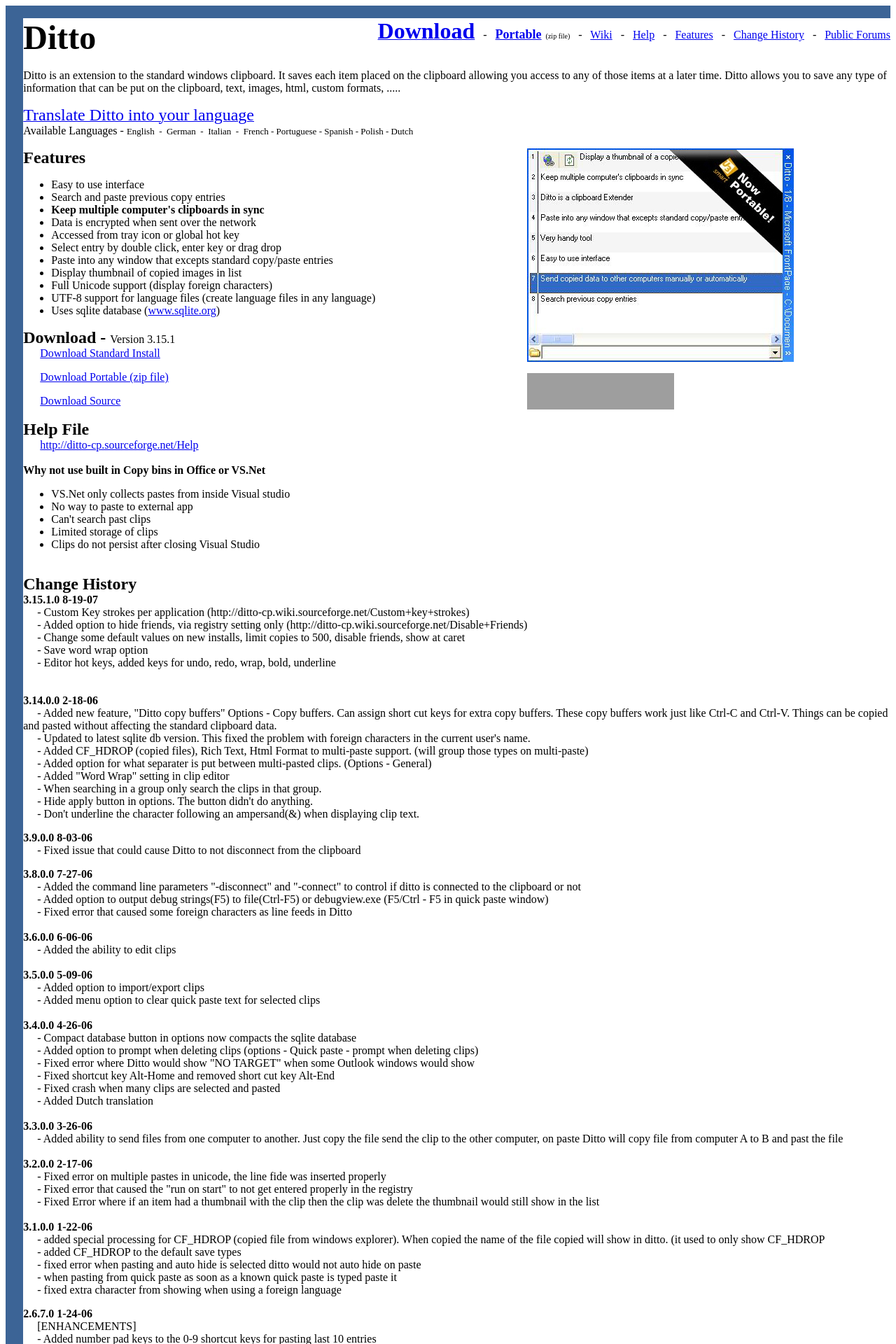
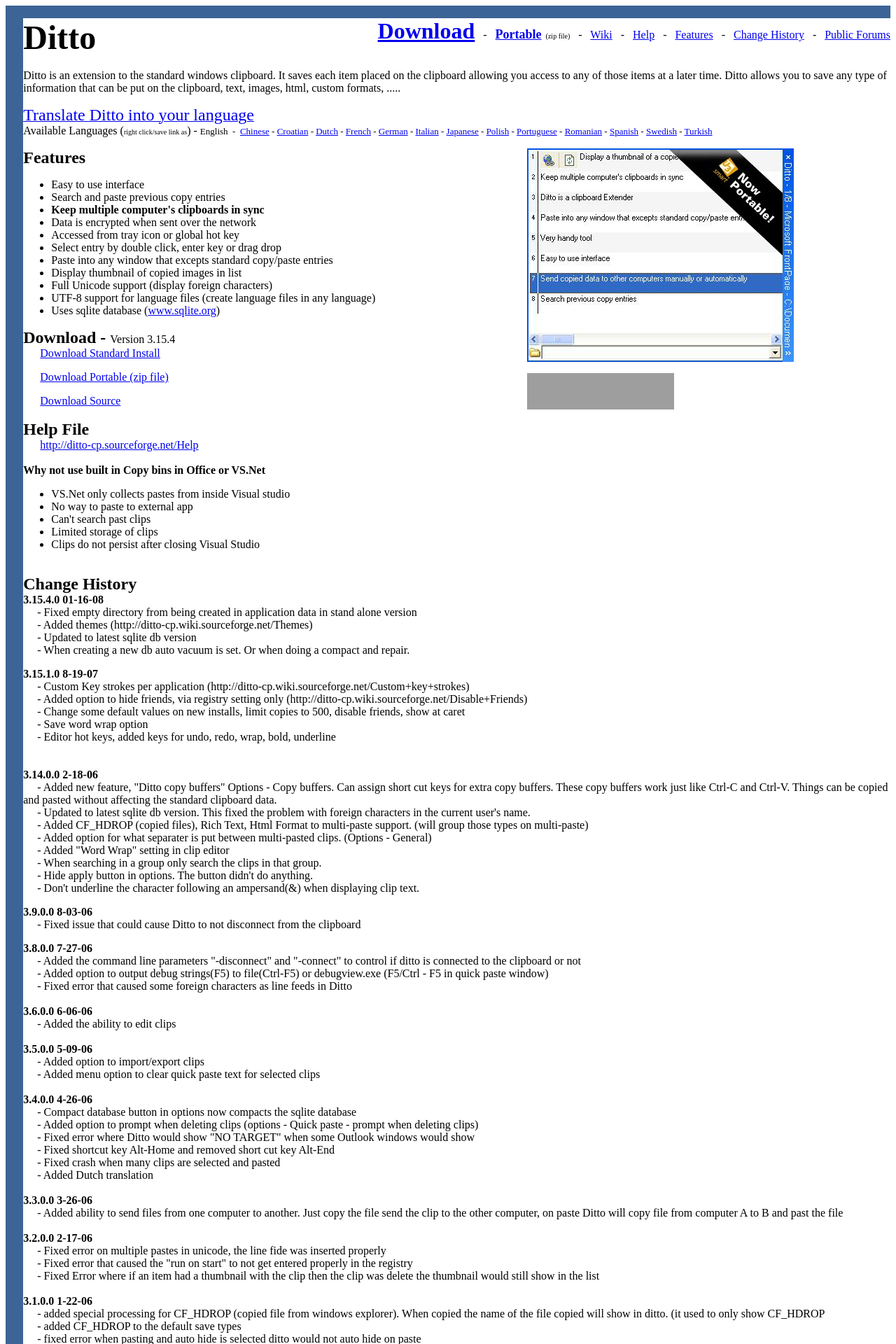
Before and after one commit to sabrogden/Ditto, a PHP site: page / in a window 1280 px wide; the page is wider, and only the part inside the window is pictured. Shown: the top 1920 px of that part at 70% size. Run offline with PHP 8.4, Linux system fonts and the light colour scheme; grey boxes are pictures that could not be loaded.

Commit message:
updated web page and portable build to include themes properly [SAB]
git-svn-id: svn://svn.code.sf.net/p/ditto-cp/code/trunk@428 595ec19a-5cb4-439b-94a8-42fb3063c22c

```diff
--- a/WebSite/index.php
+++ b/WebSite/index.php
@@ -23,8 +23,10 @@
 
     </td>
     <td width="83%" height="40" align="right" valign="top">
-    <a href="http://prdownloads.sourceforge.net/ditto-cp/Ditto_Setup_3_15_1_0.exe?download"><font size="6"><b>Download</b></font></a>&nbsp;&nbsp;
-    -&nbsp;&nbsp; <a href="http://prdownloads.sourceforge.net/ditto-cp/Ditto_Portable_3_15_1_0.zip?download"><font size="4"><b>Portable</b></font></a><font size="5">
+    <font size="6"><b>
+    <a href="http://prdownloads.sourceforge.net/ditto-cp/Ditto_Setup_3_15_4_0.exe?download">Download</a></b></font>&nbsp;&nbsp;
+    -&nbsp;&nbsp; <font size="4"><b>
+    <a href="http://prdownloads.sourceforge.net/ditto-cp/Ditto_Portable_3_15_4_0.zip?download">Portable</a></b></font><font size="5">
     </font><font size="1">(zip file)</font>&nbsp;&nbsp; -&nbsp;&nbsp; <a href="http://ditto-cp.wiki.sourceforge.net/">Wiki</a>&nbsp;&nbsp;
     -&nbsp;&nbsp; <a href="http://ditto-cp.sourceforge.net/Help">Help</a>&nbsp;&nbsp;
     -&nbsp;&nbsp; <a href="#Features">Features</a>&nbsp;&nbsp; -&nbsp;&nbsp; <a href="#Change History">Change History</a>&nbsp;&nbsp;
@@ -44,10 +46,14 @@
 that can be put on the clipboard, text, images, html, custom formats, .....<p><a href="Language.php"><font size="5">Translate Ditto into your language</font></a><font size="5">
 </font>
 <font size="3"><br>
-Available Languages - </font><font size="2">English&nbsp;
-        -&nbsp;&nbsp;German&nbsp; -&nbsp; Italian&nbsp; -&nbsp; French
-- Portuguese - Spanish - Polish - Dutch<br>
-</font></p>
+Available Languages (</font><font size="1">right click/save link as</font><font size="3">) - </font><font size="2">English&nbsp;
+        -&nbsp;&nbsp;<a href="Chinese.xml">Chinese</a> - <a href="Croatian.xml">
+Croatian</a> - <a href="Dutch.xml">Dutch</a> - <a href="French.xml">French</a> -
+<a href="German.xml">German</a> - <a href="Italiano.xml">Italian</a> -
+<a href="Japanese.xml">Japanese</a> - <a href="Polski.xml">Polish</a> -
+<a href="Portuguese.xml">Portuguese</a> - <a href="Romanian.xml">Romanian</a> -
+<a href="Spanish.xml">Spanish</a> - <a href="Swedish.xml">Swedish</a> -
+<a href="Turkish.xml">Turkish</a></font></p>
     <table border="0" cellpadding="0" cellspacing="0" style="border-collapse: collapse" bordercolor="#111111" width="114%" id="AutoNumber6">
       <tr>
         <td width="51%">
@@ -94,15 +100,18 @@
         <table border="0" cellpadding="0" cellspacing="0" style="border-collapse: collapse" bordercolor="#111111" width="100%" id="AutoNumber7">
           <tr>
             <td width="50%"><b><font size="5">Download - </font></b>
-Version 3.15.1</td>
+            Version 3.15.4</td>
           </tr>
           <tr>
             <td width="50%">
-            <p style="margin-left: 24"><a href="http://prdownloads.sourceforge.net/ditto-cp/Ditto_Setup_3_15_1_0.exe?download">Download
+            <p style="margin-left: 24">
+            <a href="http://prdownloads.sourceforge.net/ditto-cp/Ditto_Setup_3_15_4_0.exe?download">Download
             Standard Install</a></p>
-            <p style="margin-left: 24"><a href="http://prdownloads.sourceforge.net/ditto-cp/Ditto_Portable_3_15_1_0.zip?download">Download
+            <p style="margin-left: 24">
+            <a href="http://prdownloads.sourceforge.net/ditto-cp/Ditto_Portable_3_15_4_0.zip?download">Download
             Portable (zip file)</a></p>
-            <p style="margin-left: 24"><a href="http://prdownloads.sourceforge.net/ditto-cp/Ditto_Source_3_15_1_0.zip?download">Download
+            <p style="margin-left: 24">
+            <a href="http://prdownloads.sourceforge.net/ditto-cp/Ditto_Source_3_15_4_0.zip?download">Download
 Source</a><a href="http://prdownloads.sourceforge.net/ditto-cp/DittoSource_3_15_1_0.zip?download">
             <br>
             <br>
@@ -158,7 +167,7 @@
 //--></script>
         <script type="text/javascript"
   src="http://pagead2.googlesyndication.com/pagead/show_ads.js">
-</script>
+        </script>
 
         </td>
       </tr>
@@ -168,7 +177,13 @@
         <td width="100%" height="11"><b><font size="6"><a name="Change History"></a></font><font size="5">Change History</font></b></td>
       </tr>
       <tr>
-        <td width="100%" height="11"><b>3.15.1.0   8-19-07</b><br>
+        <td width="100%" height="11"><b>3.15.4.0 01-16-08</b><br>
+&nbsp;&nbsp;&nbsp;&nbsp; - Fixed empty directory from being created in
+        application data in stand alone version<br>
+&nbsp;&nbsp;&nbsp;&nbsp; - Added themes (http://ditto-cp.wiki.sourceforge.net/Themes)<br>
+&nbsp;&nbsp;&nbsp;&nbsp; - Updated to latest sqlite db version<br>
+&nbsp;&nbsp;&nbsp;&nbsp; - When creating a new db auto vacuum is set. Or when
+        doing a compact and repair.<p><b>3.15.1.0   8-19-07</b><br>
           &nbsp;&nbsp;&nbsp;&nbsp; - Custom Key strokes per application
           (http://ditto-cp.wiki.sourceforge.net/Custom+key+strokes)<br>
           &nbsp;&nbsp;&nbsp;&nbsp; - Added option to hide friends, via registry setting only
@@ -187,6 +202,7 @@
           &nbsp;&nbsp;&nbsp;&nbsp; - When searching in a group only search the clips in that group.<br>
           &nbsp;&nbsp;&nbsp;&nbsp; - Hide apply button in options.  The button didn't do anything.<br>
           &nbsp;&nbsp;&nbsp;&nbsp; - Don't underline the character following an ampersand(&amp;) when displaying clip text.
+        </p>
           <p><b>3.9.0.0    8-03-06</b><br>
           &nbsp;&nbsp;&nbsp;&nbsp; - Fixed issue that could cause Ditto to not disconnect from the clipboard</p>
           <p><b>3.8.0.0	   7-27-06</b><br>
```
Also changed, not shown: 1 other file.
